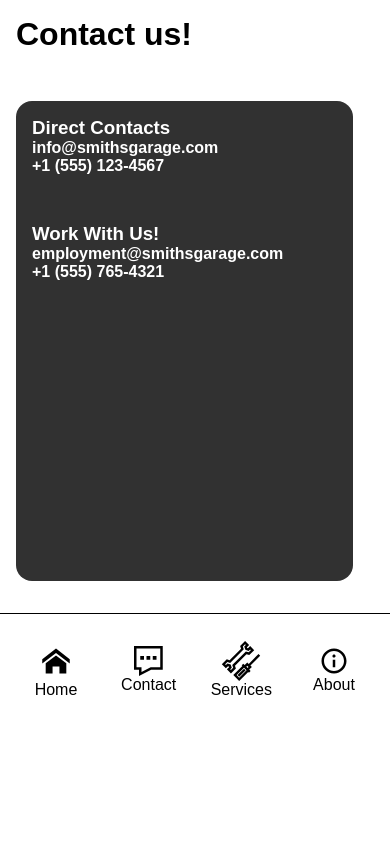
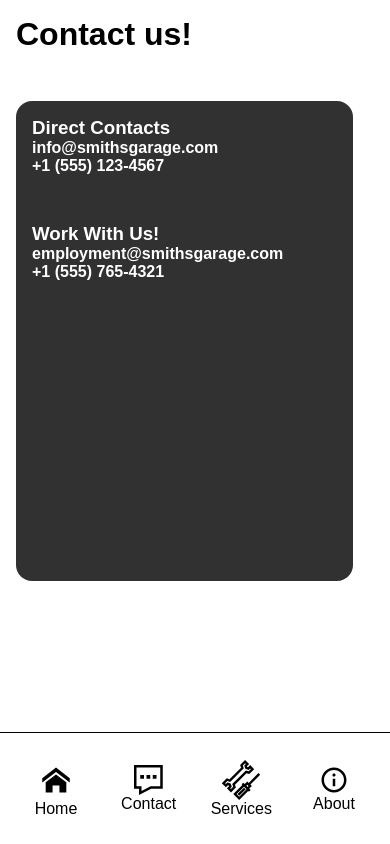
Before and after one commit to oaxelsen/frontend1-assignment, a plain HTML site: page Pages/contact.html in a window 390 px wide. Drawn offline with Linux system fonts and the light colour scheme.

Commit message:
third commit

```diff
--- a/Styles/global.css
+++ b/Styles/global.css
@@ -15,7 +15,7 @@ body {
     flex-direction: row;
     background-color: white;
 
-    /* position: fixed; */
+    position: fixed;
 
     top: 0;
     bottom: 0;
@@ -37,6 +37,7 @@ main {
 
     width: 100%;
     height: 100%;
+    overflow-y: scroll;
 }
 
 #paragraph {
@@ -60,7 +61,6 @@ main {
         width: 90%;
         margin-right: 2%;
         margin-top: 4%;
-        float: left;
     }
 }
 
```
